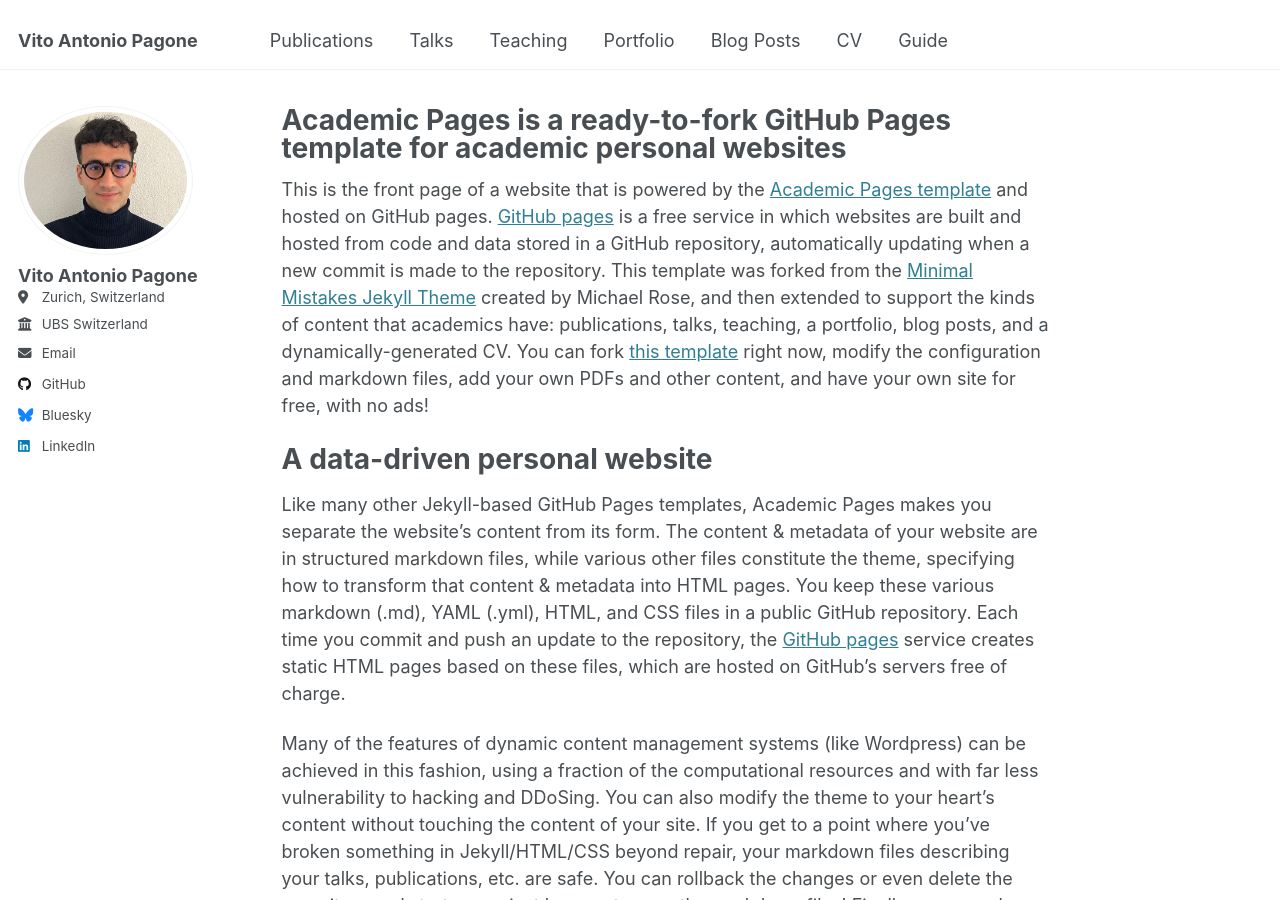
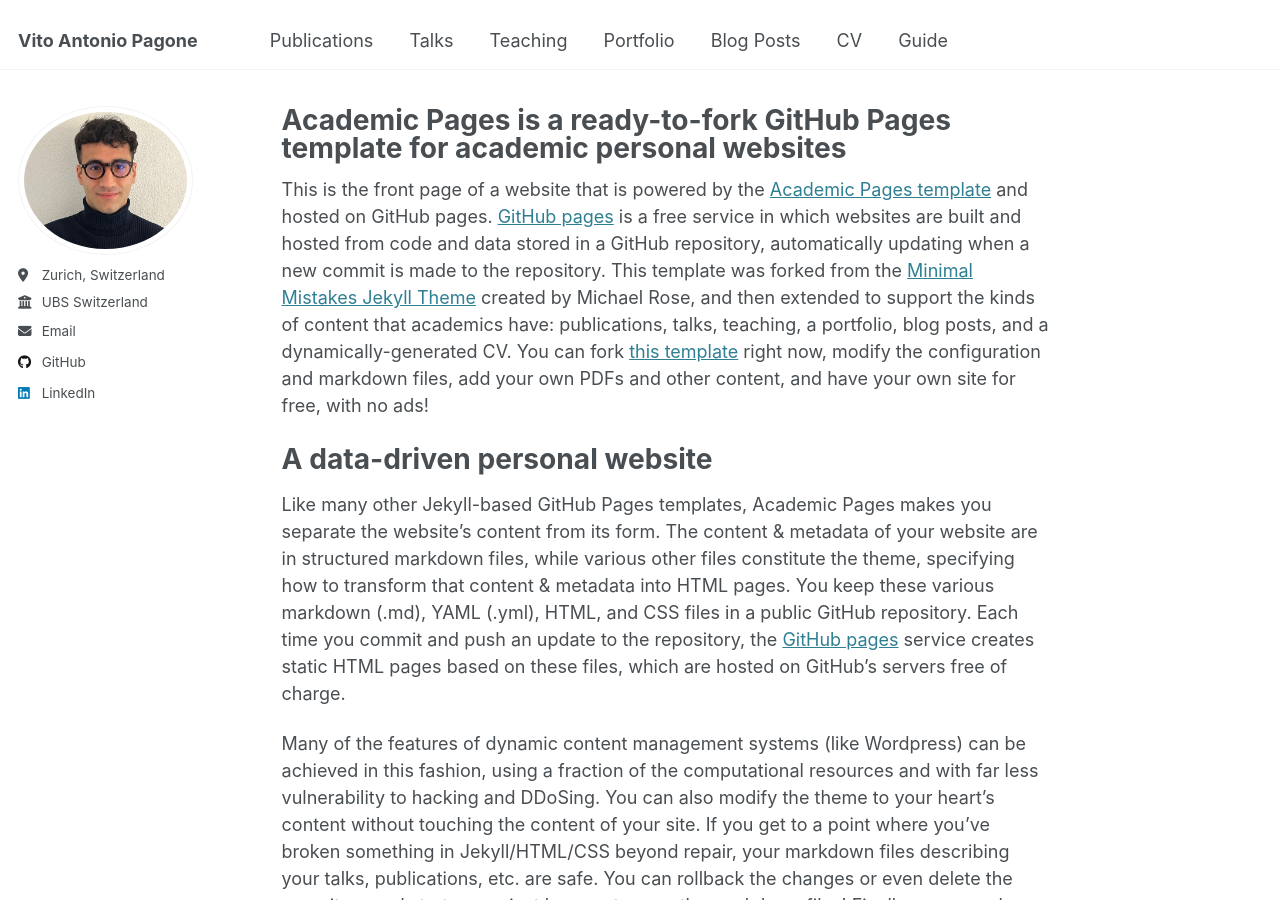
Before and after one commit to VitoAntonioPagone/vitoantoniopagone.github.io, a Jekyll site: the page built from _pages/about.md, in a window 1280 px wide and 900 px high. Built offline with Jekyll 4.4.1, drawn with Linux system fonts in a browser that asks for light colours.

Commit message:
Modifications

```diff
--- a/_config.yml
+++ b/_config.yml
@@ -23,7 +23,7 @@
 author:
   # Biographic information
   avatar           : "Foto.png"
-  name             : "Vito Antonio Pagone"
+  name             : #"Vito Antonio Pagone"
   pronouns         : # example: "she/her"
   bio              : #"Short biography for the left-hand sidebar"
   location         : "Zurich, Switzerland"
@@ -50,7 +50,7 @@
   stackoverflow    : # User number or user number and name (i.e., use "1" or "1/jeff-atwood")
 
   # Social media
-  bluesky          : "bsky.app" # Replace this with you Bluesky username
+  bluesky          : # Replace this with you Bluesky username
   facebook         : # Username
   flickr           : # Username
   foursquare       : # Username
```
